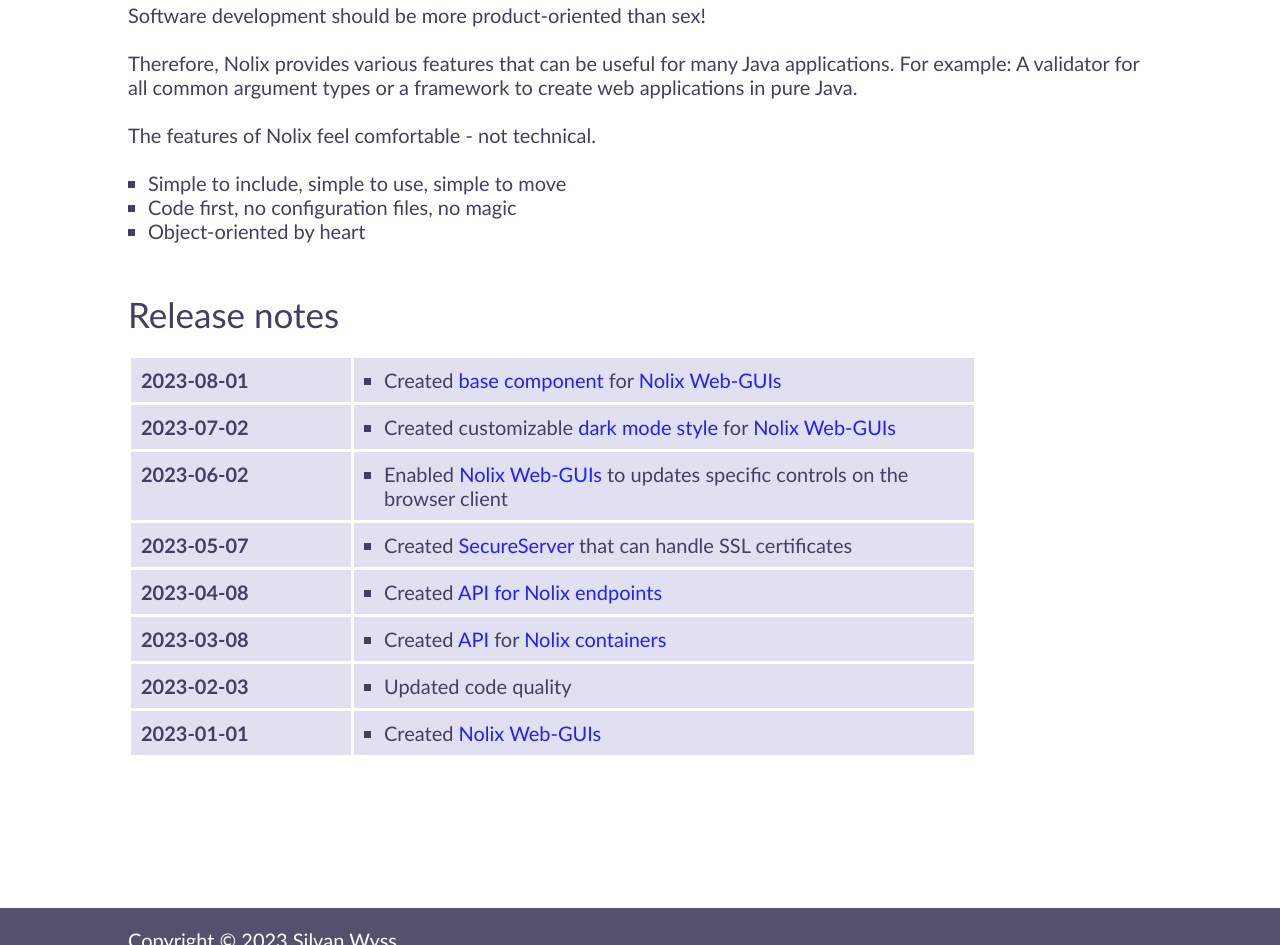
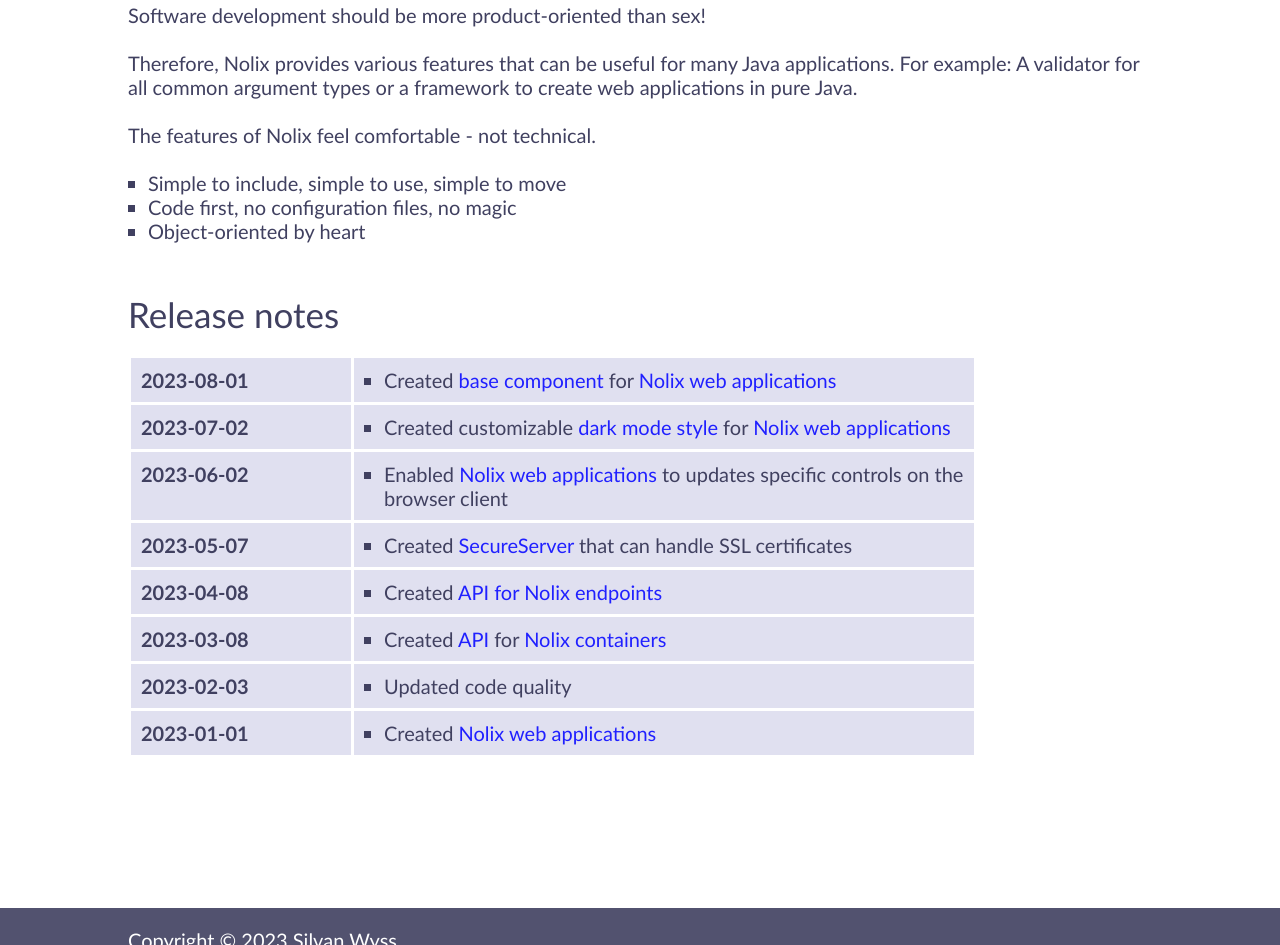
Before and after one commit to SilvanWyss/NolixWebsite, a plain HTML site: page Nolix/index.html in a window 1280 px wide. Shown: the part 287-1232 px from the top of the page. Drawn offline with Linux system fonts and the light colour scheme.

Commit message:
renamed nolix_web-guis page to nolix_web_applications

```diff
--- a/Nolix/index.html
+++ b/Nolix/index.html
@@ -31,7 +31,7 @@
                         <div class="tabHeader">Main Features</div>
                         <div class="subNavigationDiv">
                             <a href="nolix_fractals.html" class="subNavigationLink">Nolix fractals</a>
-                            <a href="nolix_web-guis.html" class="subNavigationLink">Nolix Web-GUIs</a>
+                            <a href="nolix_web_applications.html" class="subNavigationLink">Nolix web applications</a>
                         </div>
                     </div>
                     <div class="tab">
@@ -67,7 +67,7 @@
                         <ul>
                             <li>
                                 Created <a href="Javadoc/ch/nolix/system/application/component/Component.html" target="_blank" class="link">base component</a> for
-                                <a href="nolix_web-guis.html" target="_blank" class="link">Nolix Web-GUIs</a>
+                                <a href="nolix_web_applications.html" target="_blank" class="link">Nolix web applications</a>
                             </li>
                         </ul>
                     </td>
@@ -78,7 +78,7 @@
                         <ul>
                             <li>
                                 Created customizable <a href="Javadoc/ch/nolix/template/webgui/style/StyleCatalogue.html#DARK_MODE_STYLE" target="_blank" class="link">dark mode style</a> for
-                                <a href="nolix_web-guis.html" target="_blank" class="link">Nolix Web-GUIs</a>
+                                <a href="nolix_web_applications.html" target="_blank" class="link">Nolix web applications</a>
                             </li>
                         </ul>
                     </td>
@@ -88,7 +88,7 @@
                     <td>
                         <ul>
                             <li>
-                                Enabled <a href="nolix_web-guis.html" target="_blank" class="link">Nolix Web-GUIs</a> to
+                                Enabled <a href="nolix_web_applications.html" target="_blank" class="link">Nolix web applications</a> to
                                 updates specific controls on the browser client
                             </li>
                         </ul>
@@ -139,7 +139,7 @@
                     <th>2023-01-01</th>
                     <td>
                         <ul>
-                            <li>Created <a href="nolix_web-guis.html" target="_blank" class="link">Nolix Web-GUIs</a></li>
+                            <li>Created <a href="nolix_web_applications.html" target="_blank" class="link">Nolix web applications</a></li>
                         </ul>
                     </td>
                 </tr>
```
Also changed, not shown: Nolix/download.html (+1 -1 lines), Nolix/library_structure.html (+1 -1 lines), Nolix/licenses.html (+4 -4 lines), Nolix/nolix_containers.html (+1 -1 lines), Nolix/nolix_fractals.html (+1 -1 lines), Nolix/nolix_sequencer.html (+1 -1 lines), Nolix/nolix_tests.html (+1 -1 lines), Nolix/nolix_validator.html (+1 -1 lines), Nolix/nolix_web_applications.html (renamed from Nolix/nolix_web-guis.html, +4 -4 lines), Nolix/release_archive.html (+1 -1 lines).
